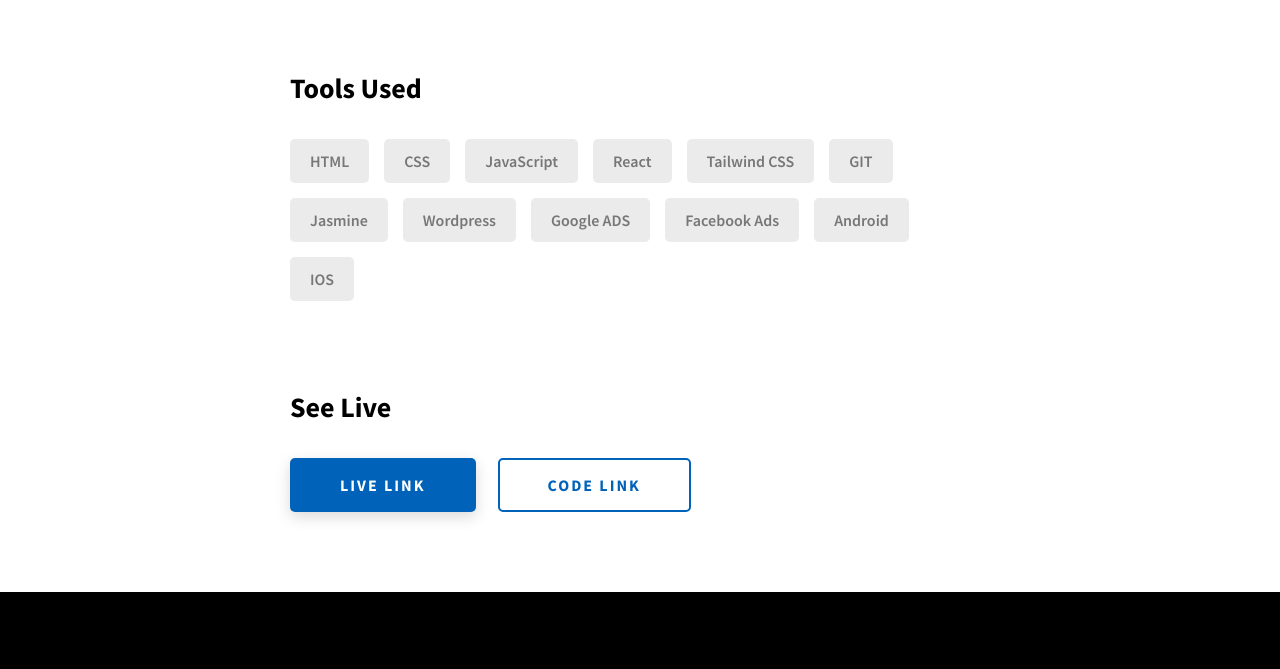
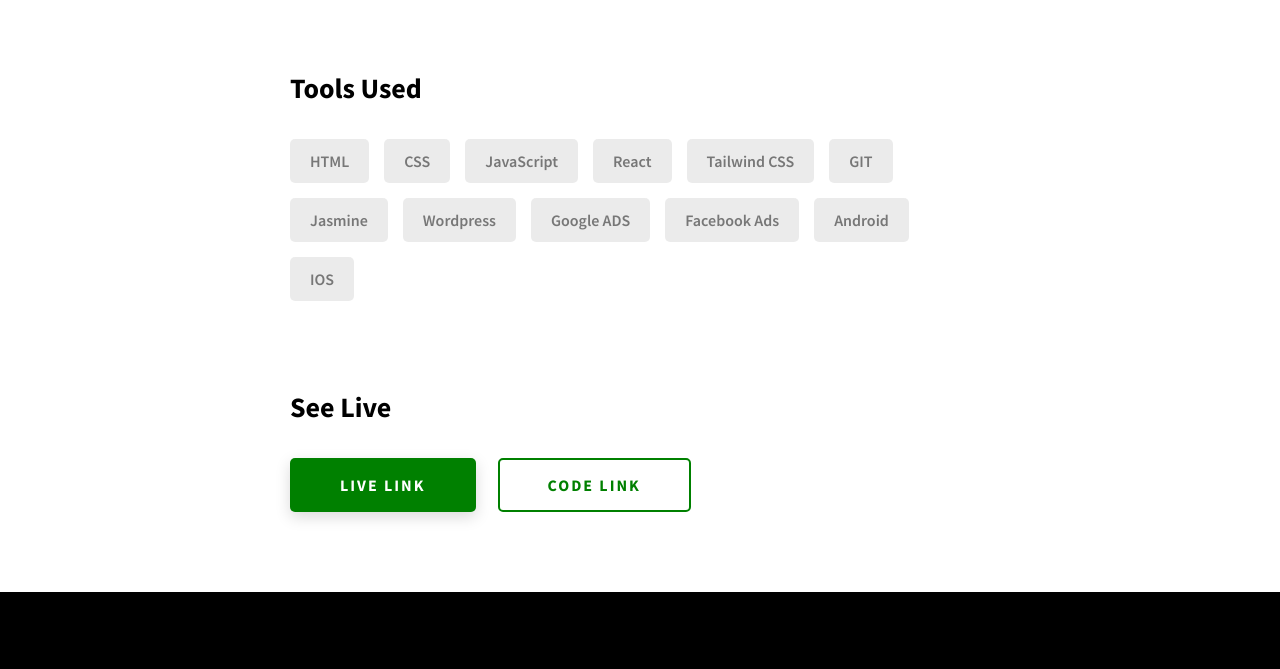
Before and after one commit to charbileigh/Xhanti-profile, a website built with Vite: page project-1.html in a window 1280 px wide. Shown: the part 1699-2368 px from the top of the page. Built offline with nearby package versions, Linux system fonts and the light colour scheme.

Commit message:
Changing of Styles and Images

```diff
--- a/css/style.css
+++ b/css/style.css
@@ -10,17 +10,13 @@ $breakpoint arguement choices:
 - tab-land
 - big-desktop
 
-Inside media queries 1em is always 16px i.e 1em = 16px at every screen size only inside media queries
-
-WHY DOES NESTING CSS CLASSES WORK HERE??????
-
 */
 
 * {
-  --n-blue: 0, 98, 185;
-  --blue: rgba(0, 98, 185, 0.8);
+  --n-blue: 0, 128, 0;
+  --blue: rgba(0, 255, 225, 0.8);
   --red: red;
-  --purple: rgba(143, 162, 255, 0.8);
+  --purple: rgba(11, 52, 255, 0.8);
   --green: rgba(31, 79, 45, 0.8);
   --light-green: rgba(101, 146, 74, 0.8);
   --brown: rgba(129, 104, 8, 0.8);
```
Also changed, not shown: index.html (+3 -3 lines), assets/img/avatar.jpeg (renamed from xhanti.jpeg).
